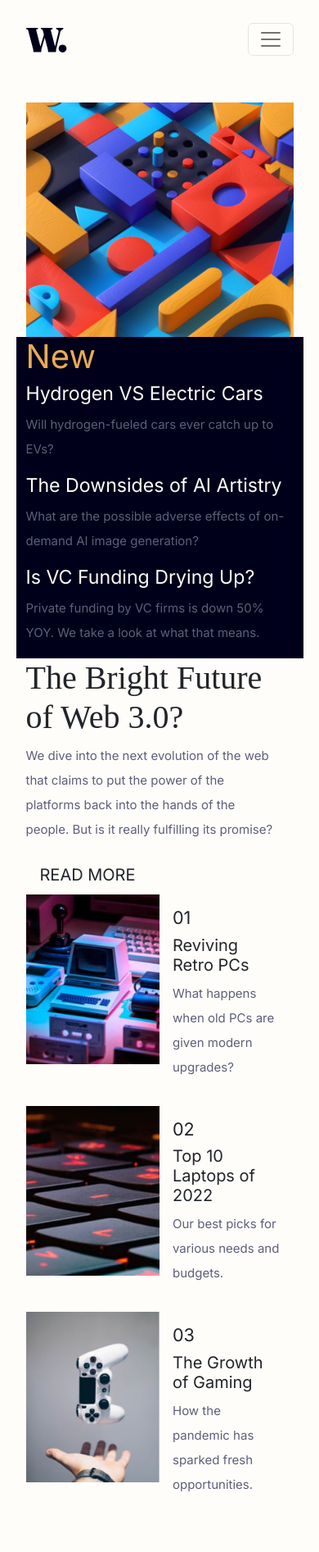
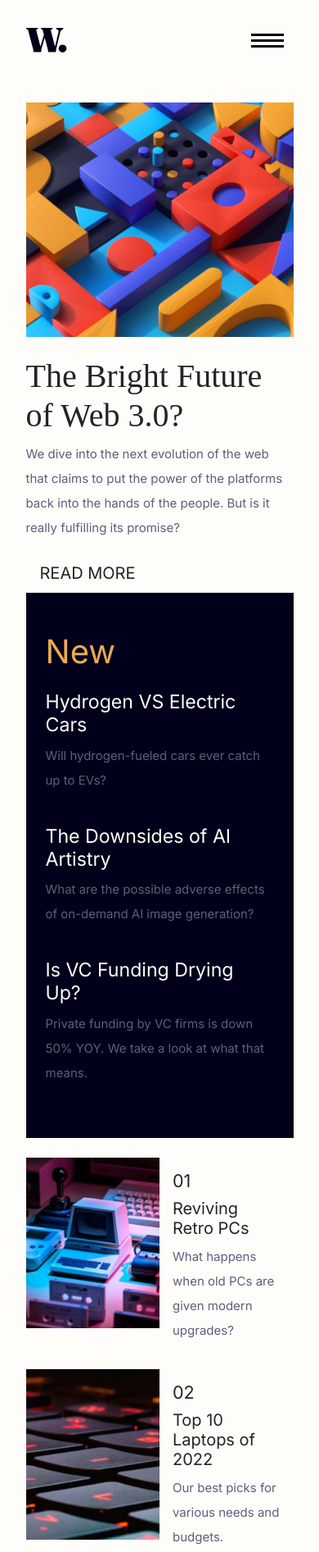
Before and after one commit to berta-rf/news-homepage-main, a website: page index.html in a window 390 px wide. Shown: the top 1893 px of the page at 82% size. Drawn offline with nearby package versions, Linux system fonts and the light colour scheme.

Commit message:
Fix grid layout

```diff
--- a/index.html
+++ b/index.html
@@ -13,17 +13,19 @@
 
 <body>
 
-  <nav class="navbar navbar-expand-md mb-5">
+  <nav class="navbar navbar-expand-md mb-4">
     <div class="container">
       <a class="navbar-brand" href="#">
         <img src="./assets/images/logo.svg" alt="brand logo" width="50" height="auto">
       </a>
-      <button class="navbar-toggler" type="button" data-bs-toggle="offcanvas" data-bs-target="#offcanvasNavbar" aria-controls="offcanvasNavbar">
-        <span class="navbar-toggler-icon"></span>
+      <button class="navbar-toggler border-0" type="button" data-bs-toggle="offcanvas" data-bs-target="#offcanvasNavbar" aria-controls="offcanvasNavbar">
+        <img src="./assets/images/icon-menu.svg">
       </button>
       <div class="offcanvas offcanvas-end" tabindex="-1" id="offcanvasNavbar" aria-labelledby="offcanvasNavbarLabel">
         <div class="offcanvas-header justify-content-end">
-          <button type="button" class="btn-close" data-bs-dismiss="offcanvas" aria-label="Close"></button>
+          <button type="button" class="btn" data-bs-dismiss="offcanvas" aria-label="Close">
+            <img src="./assets/images/icon-menu-close.svg">
+          </button>
         </div>
         <div class="offcanvas-body">
 
@@ -32,13 +34,13 @@
               <a class="nav-link mx-3" aria-current="page" href="#">Home</a>
             </li>
             <li class="nav-item">
-                  <a class="nav-link mx-3" href="#">New</a>
+              <a class="nav-link mx-3" href="#new">New</a>
             </li>
             <li class="nav-item">
               <a class="nav-link mx-3" href="#">Popular</a>
             </li>
             <li class="nav-item">
-                  <a class="nav-link mx-3" href="#">Trending</a>
+              <a class="nav-link mx-3" href="#trending">Trending</a>
             </li>
             <li class="nav-item">
               <a class="nav-link ms-3" href="#">Categories</a>
@@ -49,85 +51,52 @@
       </div>
   </nav>
 
-  <!-- side panel / offcanvas
-  <div class="offcanvas offcanvas-start" tabindex="-1" id="sidebar" aria-labelledby="sidebar-label">
-    <div class="offcanvas-header">
-        <h5 class="offcanvas-title" id="sidebar-label">My Other Books</h5>
-        <button type="button" class="btn-close" data-bs-dismiss="offcanvas" aria-label="Close"></button>
-    </div>
-    <div class="offcanvas-body">
-        <p>Lorem, ipsum dolor sit amet consectetur adipisicing elit. In minima ducimus excepturi quasi tempore fugit quis voluptatibus aut error possimus, tenetur natus magni quam voluptatem quae eligendi repudiandae delectus eaque!</p>
-  dropdown
-        <div class="dropdown mt-3">
-            <button class="btn btn-secondary dropdown-toggle" type="button" id="menu-dropdown" data-bs-toggle="dropdown">
-                Choose a book title
-            </button>
-            <ul class="dropdown-menu" aria-labelledby="menu-dropdown">
-                <li><a class="dropdown-item" href="#">Become a React Superhero</a></li>
-                <li><a class="dropdown-item" href="#">Conquering Vue.js</a></li>
-                <li><a class="dropdown-item" href="#">Levelling up Your Next.js</a></li>
-            </ul>
-        </div>
-    </div>
-</div> -->
-
-
   <main>
     <section class="container">
       <div class="row">
-
-          <div class="col-12 col-lg-8 d-md-none">
+        <div class="col-lg-8">
+          <div class="d-lg-none my-4">
             <img src="./assets/images/image-web-3-mobile.jpg" class=" img-fluid" alt="...">
           </div>
-          <div class="col-12 col-lg-8 d-none d-md-block">
+          <div class="d-none d-lg-block">
             <img src="./assets/images/image-web-3-desktop.jpg" class="img-fluid" alt="...">
           </div>
-
-          <aside class="aside col-12 col-lg-4">
+          <div class="row">
+            <div class="col-md-6">
+              <h1 class="main-title">The Bright Future of Web 3.0?</h1>
+            </div>
+            <div class="col-md-6">
+              <article class="center-text">
+                <p>We dive into the next evolution of the web that claims to put the power of the platforms back into the hands of the people.
+                  But is it really fulfilling its promise?</p>
+                <button type="button" href="#" class="btn btn-lg">READ MORE</button>
+              </article>
+            </div>
+          </div>
+        </div>
+        <div class="col-md-4">
+          <aside class="py-5 px-4" id="new">
             <h2>New</h2>
-            <article>
+            <article class="mt-4">
               <h3>Hydrogen VS Electric Cars</h3>
               <p>Will hydrogen-fueled cars ever catch up to EVs?</p>
             </article>
-
+            <br>
             <article>
               <h3>The Downsides of AI Artistry</h3>
               <p>What are the possible adverse effects of on-demand AI image generation?</p>
             </article>
-
+            <br>
             <article>
               <h3> Is VC Funding Drying Up?</h3>
               <p>Private funding by VC firms is down 50% YOY. We take a look at what that means.</p>
             </article>
           </aside>
-
-      <div class="row">
-
-          <div class="col-12 col-lg-4">
-            <h1 class="main-title">The Bright Future of Web 3.0?</h1>
-          </div>
-
-          <article class="col-12 col-lg-4 center-text">
-
-            <p>We dive into the next evolution of the web that claims to put the power of the platforms back into the hands of the people.
-              But is it really fulfilling its promise?</p>
-
-              <button type="button" class="btn btn-lg">READ MORE</button>
-          </article>
-
-      </div>
-
         </div>
       </div>
-
-        <div class="row">
-
-          </div>
-
     </section>
 
-
-          <section class="container">
+    <section class="container my-4" id="trending">
       <div class="row">
 
         <div class="card-group">
@@ -178,8 +147,8 @@
       </div>
     </section>
 
-        </div>
-      </div>
+
+
   </main>
 
     <footer class="attribution mt-5">
```
Lines whose indentation alone changed are shown as unchanged.
